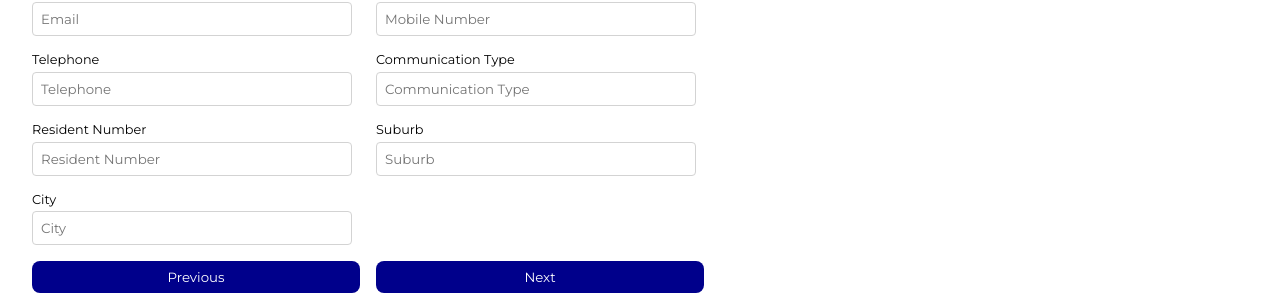
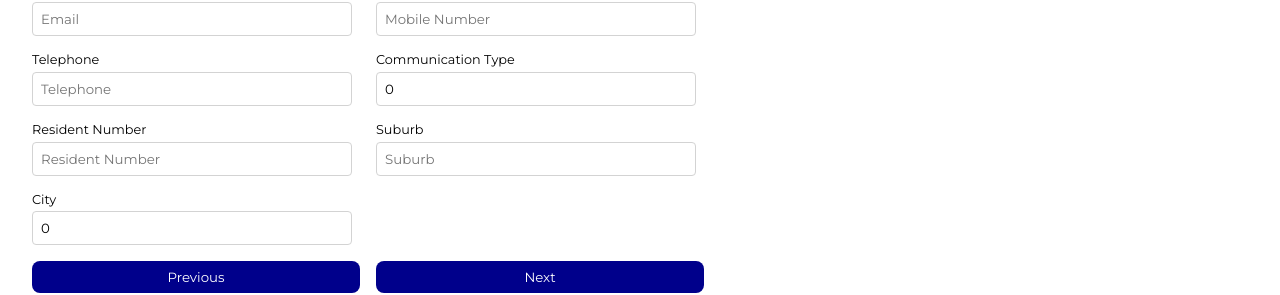
Before and after one commit to Amen-Musingarimi/code-virtus-assignment, an Angular app: page / in a window 1280 px wide. Both pictures are taken after a click on the link "Contact Details". Shown: the part 192-487 px from the top of the page. Built offline with nearby package versions, Linux system fonts and the light colour scheme.

Commit message:
Adjust the contact details form

```diff
--- a/src/app/contact-details/contact-details.component.html
+++ b/src/app/contact-details/contact-details.component.html
@@ -11,7 +11,7 @@
       <input
         type="email"
         name="email"
-        [(ngModel)]="formData.email"
+        [(ngModel)]="formData.contactDetails.email"
         placeholder="Email"
         class="input_area"
       />
@@ -24,7 +24,7 @@
       <input
         type="text"
         name="mobileNumber"
-        [(ngModel)]="formData.mobileNumber"
+        [(ngModel)]="formData.contactDetails.contactPhoneNumber"
         placeholder="Mobile Number"
         class="input_area"
       />
@@ -36,7 +36,7 @@
       <input
         type="text"
         name="telephone"
-        [(ngModel)]="formData.telephone"
+        [(ngModel)]="formData.contactDetails.contactTelephone"
         placeholder="Telephone"
         class="input_area"
       />
@@ -48,7 +48,7 @@
       <input
         type="text"
         name="communicationType"
-        [(ngModel)]="formData.communicationType"
+        [(ngModel)]="formData.contactDetails.communicationId"
         placeholder="Communication Type"
         class="input_area"
       />
@@ -60,7 +60,9 @@
       <input
         type="text"
         name="residentNumber"
-        [(ngModel)]="formData.residentNumber"
+        [(ngModel)]="
+          formData.contactDetails.createAddressCommand.residentNumber
+        "
         placeholder="Resident Number"
         class="input_area"
       />
@@ -72,7 +74,7 @@
       <input
         type="text"
         name="suburb"
-        [(ngModel)]="formData.suburb"
+        [(ngModel)]="formData.contactDetails.createAddressCommand.suburb"
         placeholder="Suburb"
         class="input_area"
       />
@@ -84,7 +86,7 @@
       <input
         type="text"
         name="city"
-        [(ngModel)]="formData.city"
+        [(ngModel)]="formData.contactDetails.createAddressCommand.cityId"
         placeholder="City"
         class="input_area"
       />
```
